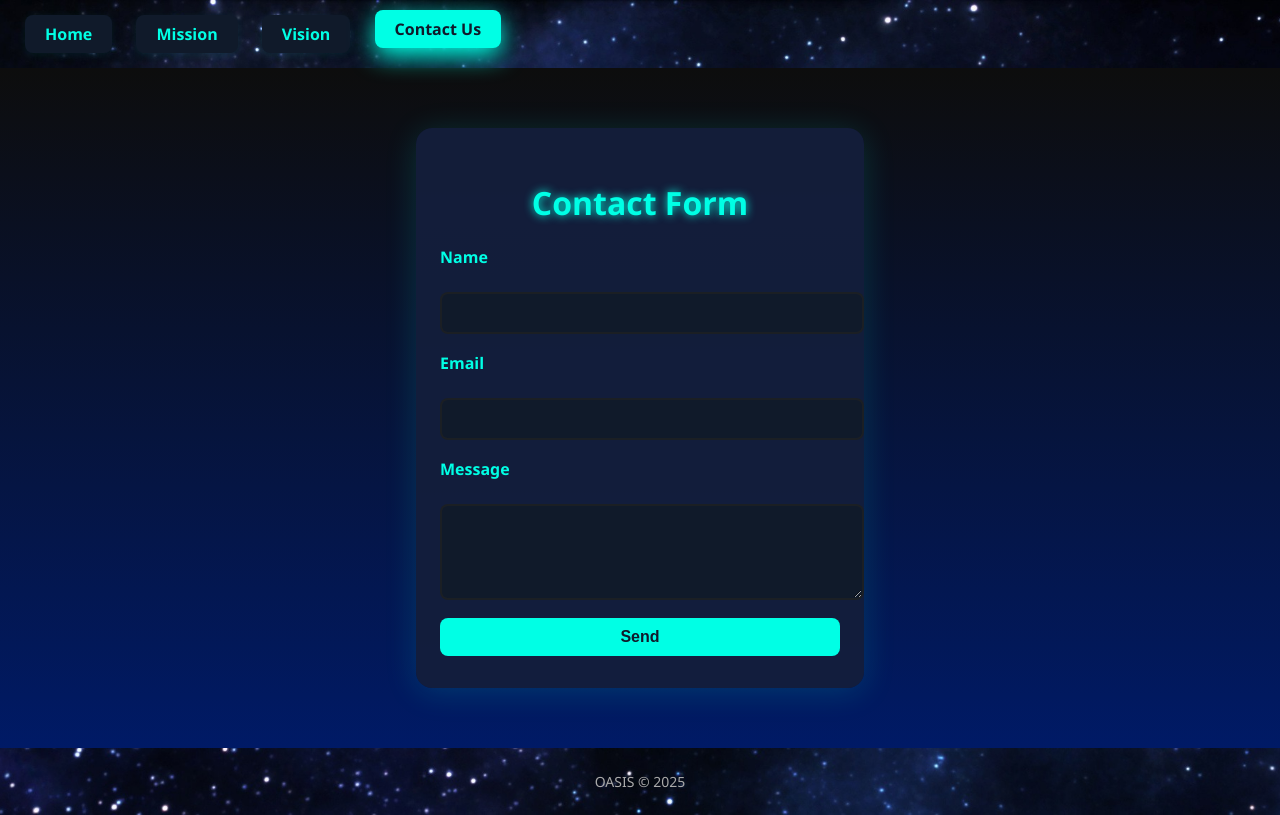
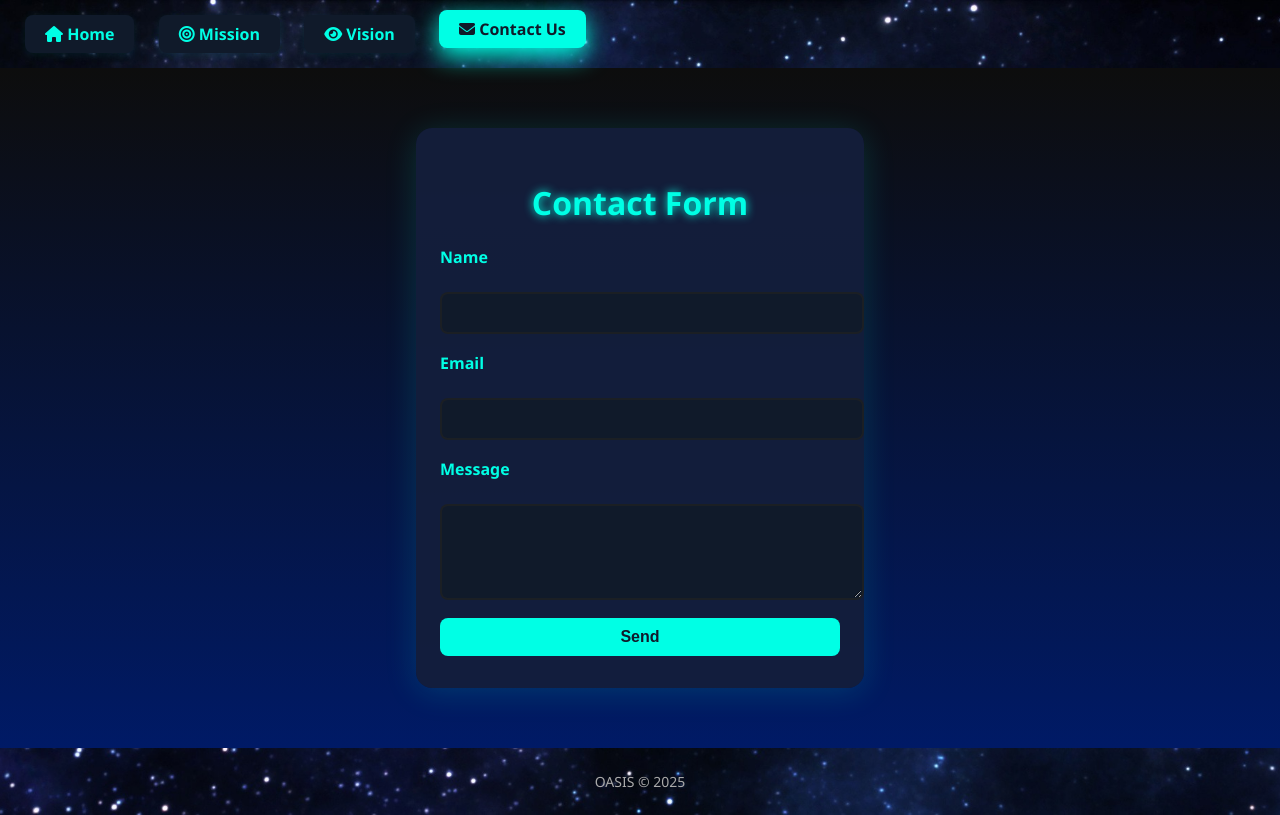
Before and after one commit to LepusX1/NOT_OASIS, a plain HTML site: page contact.html in a window 1280 px wide. Drawn offline with Linux system fonts and the light colour scheme.

Commit message:
lastMomentUpdate

```diff
--- a/contact.html
+++ b/contact.html
@@ -5,15 +5,16 @@
     <meta name="viewport" content="width=device-width, initial-scale=1.0">
     <title>Contact Us - OASIS</title>
     <link rel="stylesheet" href="styles.css">
+    <link rel="stylesheet" href="https://cdnjs.cloudflare.com/ajax/libs/font-awesome/6.5.2/css/all.min.css" integrity="sha512-SnH5WK+bZxgPHs44uWIX+LLJAJ9/2PkPKZ5QiAj6Ta86w+fsb2TkcmfRyVX3pBnMFcV7oQPJkl9QevSCWr3W6A==" crossorigin="anonymous" referrerpolicy="no-referrer" />
 </head>
 <body>
     <header>
         <nav>
             <ul>
-                <li><a href="index.html">Home</a></li>
-                <li><a href="mission.html">Mission</a></li>
-                <li><a href="vision.html">Vision</a></li>
-                <li><a href="contact.html" class="active">Contact Us</a></li>
+                <li><a href="index.html"><i class="fa-solid fa-house"></i> Home</a></li>
+                <li><a href="mission.html"><i class="fa-solid fa-bullseye"></i> Mission</a></li>
+                <li><a href="vision.html"><i class="fa-solid fa-eye"></i> Vision</a></li>
+                <li><a href="contact.html" class="active"><i class="fa-solid fa-envelope"></i> Contact Us</a></li>
             </ul>
         </nav>
     </header>
--- a/styles.css
+++ b/styles.css
@@ -49,7 +49,6 @@ nav ul li a {
     transition:
         transform 0.2s cubic-bezier(.4,2,.3,1),
         box-shadow 0.2s,
-        background 0.3s,
         color 0.3s;
     border: none;
     position: relative;
```
Also changed, not shown: index.html (+5 -4 lines), mission.html (+5 -4 lines), vision.html (+5 -4 lines).
